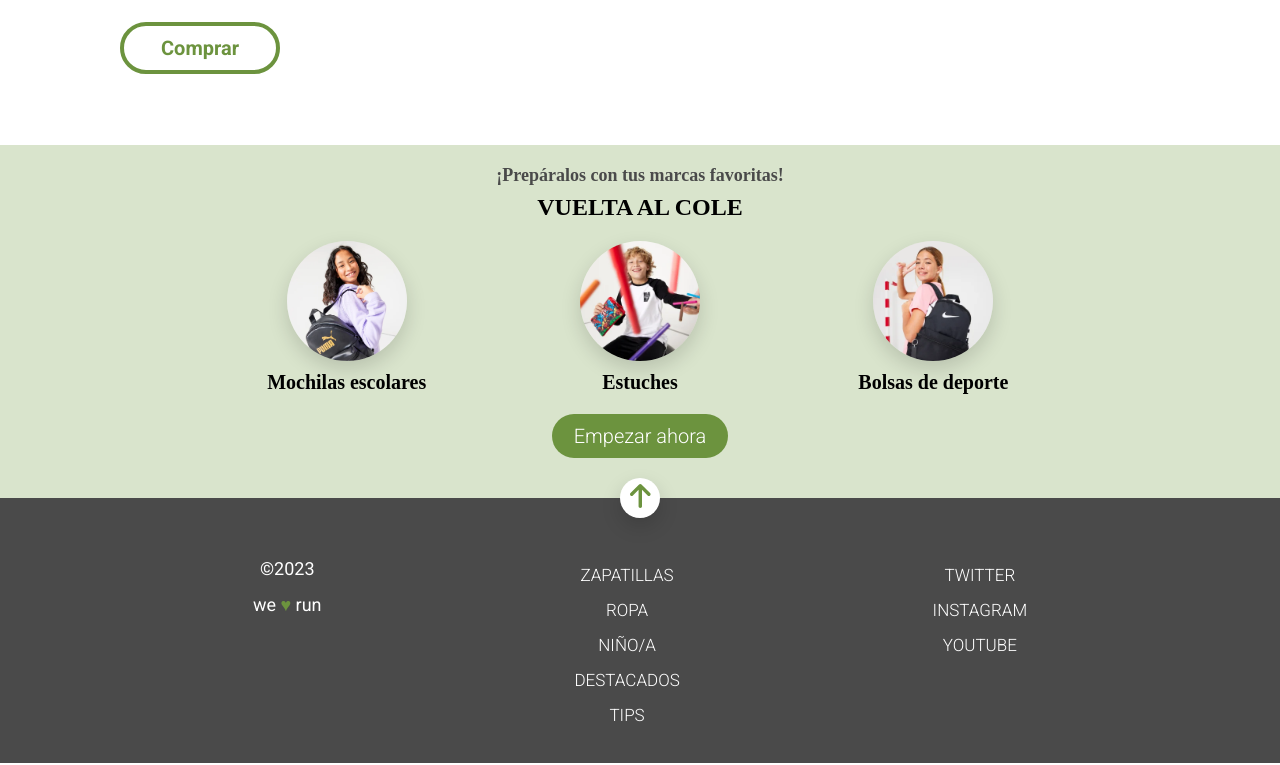
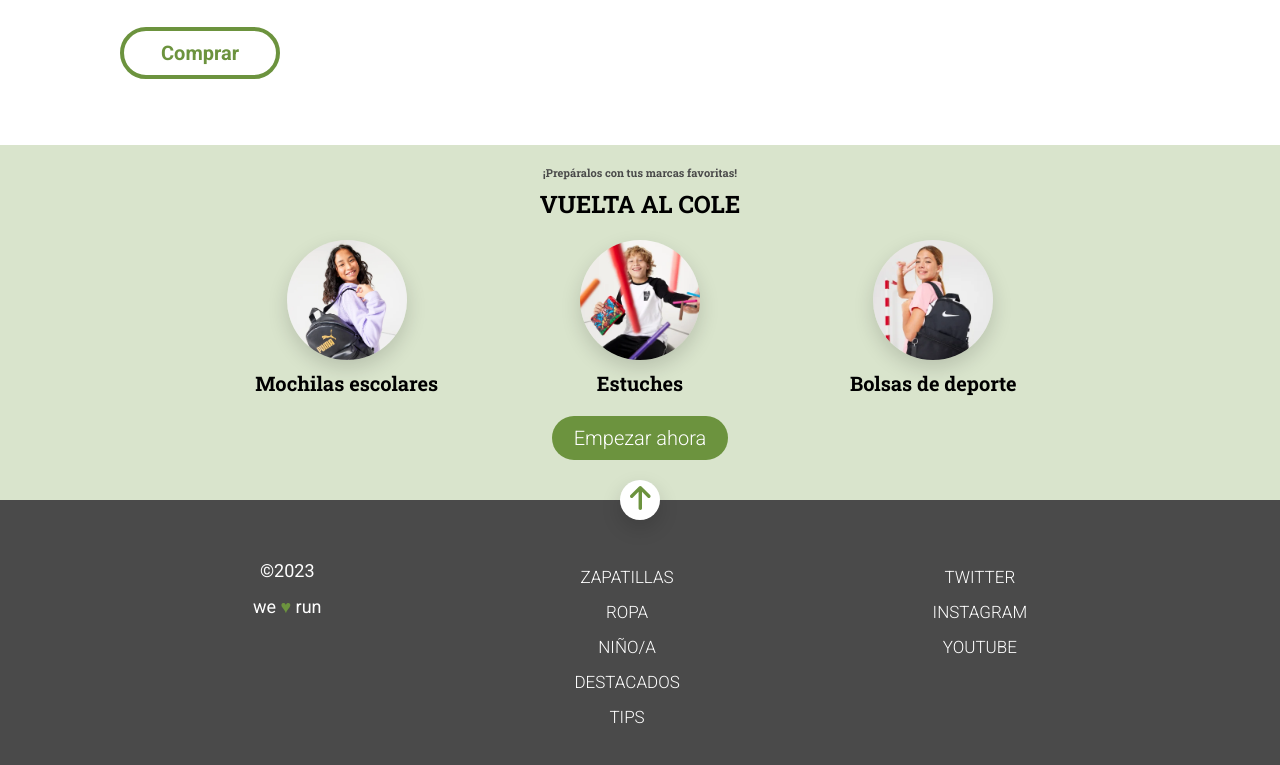
Before and after one commit to Adalab/modulo-1-evaluacion-final-laura-pf, a website built with Vite: page src/index.html in a window 1280 px wide. Shown: the part 955-1720 px from the top of the page. Built offline with nearby package versions, Linux system fonts and the light colour scheme.

Commit message:
add final details font tittle

```diff
--- a/src/index.html
+++ b/src/index.html
@@ -9,7 +9,8 @@
     <!-- FUENTE ROBOTO SLAB -->
     <link rel="preconnect" href="https://fonts.googleapis.com">
     <link rel="preconnect" href="https://fonts.gstatic.com" crossorigin>
-    <link href="https: //fonts.googleapis.com/css2?family=Roboto+Slab:wght@100..900&display=swap" rel="stylesheet">
+    <link href="https://fonts.googleapis.com/css2?family=Roboto+Serif:ital,opsz,wght@0,8..144,100..900;1,8..144,100..900&family=Roboto+Slab:wght@100..900&display=swap"
+        rel="stylesheet">
 
     <!-- FUENTE ROBOTO -->
     <link rel="preconnect" href="https://fonts.googleapis.com">
--- a/src/scss/layout/_section.scss
+++ b/src/scss/layout/_section.scss
@@ -19,7 +19,15 @@
             font-weight: bold;
             margin-top: 20px;
             margin-bottom: 8px;
+            @media screen and (min-width: 768px) {
+                font-size: 11px
+            }
         }
+
+        &-h1 {
+            font-family: $font-tittle;
+        }
+
 
         }
 
@@ -91,6 +99,7 @@
 
 
         &-p {
+            font-family: $font-tittle;
             text-align: center;
             font-size: 20px;
             font-weight: bold;
```
